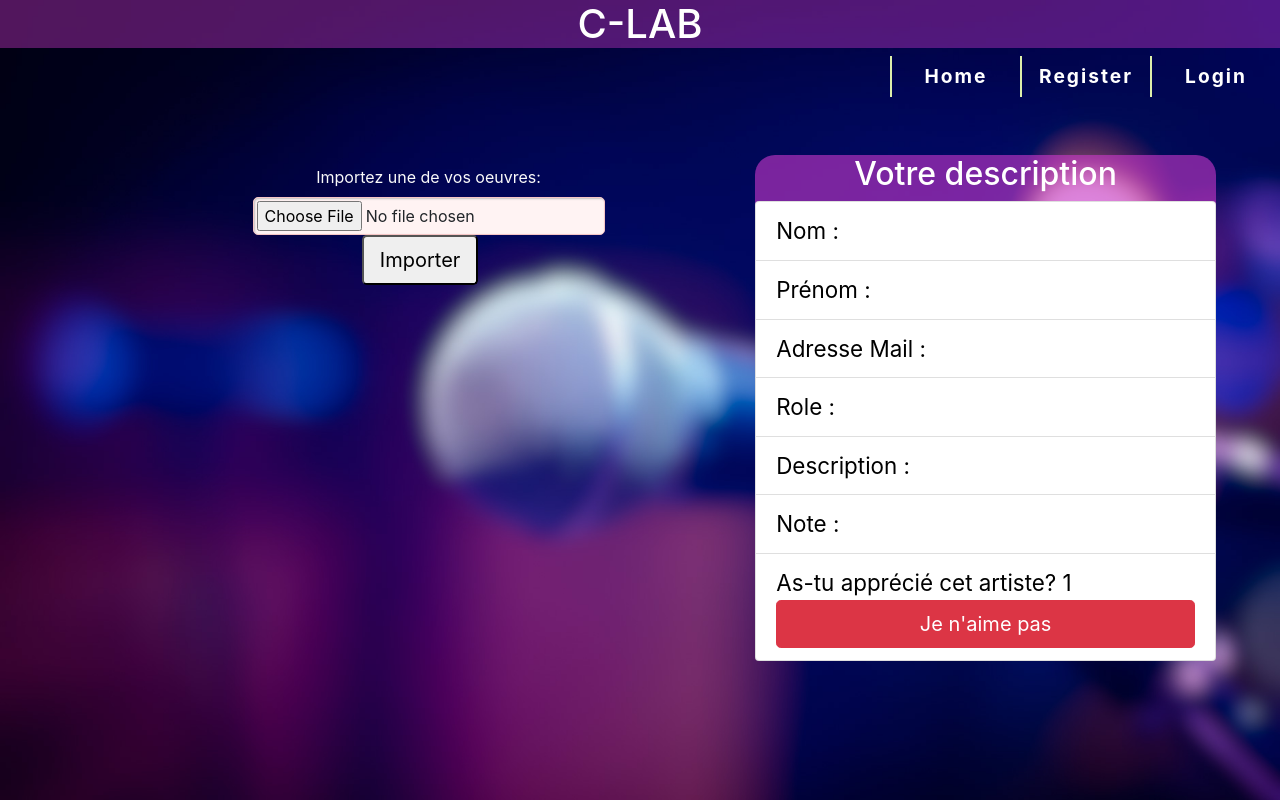
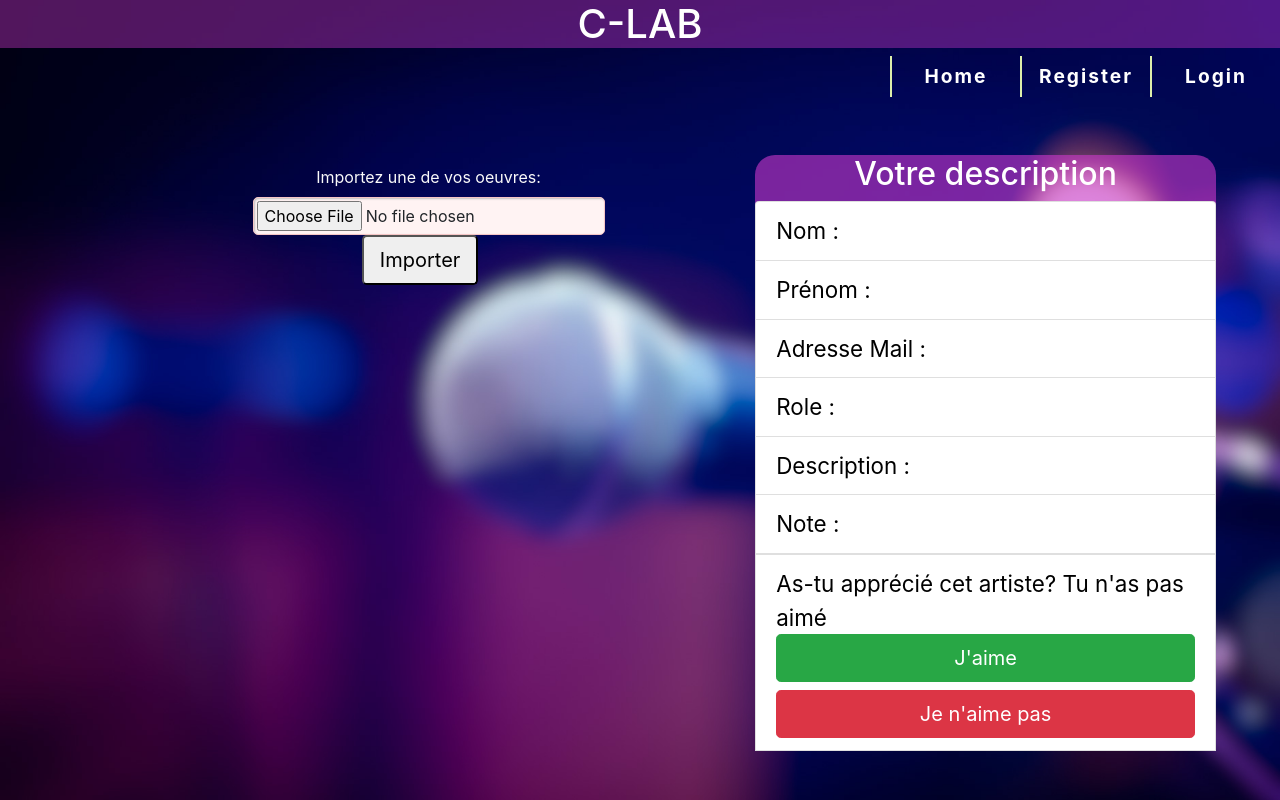
Before and after one commit to darrylbilongo/C-LAB2020, a React (Create React App) app in the folder front-end/: page /profile/1 in a window 1280 px wide. Built offline with nearby package versions, Linux system fonts and the light colour scheme; no server answers.

Commit message:
Vote a deux choix

```diff
--- a/front-end/src/components/Profile.js
+++ b/front-end/src/components/Profile.js
@@ -12,10 +12,10 @@ class Profile extends Component{
           selectedFile: null,
           note: 0,
           loaded: 0,
-          bouton:"Je n'aime pas"
         };
 
-        this.vote=this.vote.bind(this);
+        this.voteAime=this.voteAime.bind(this);
+        this.voteAimePas=this.voteAimePas.bind(this);
         this.onChangeHandler = this.onChangeHandler.bind(this)
         this.onClickHandler = this.onClickHandler.bind(this)
     }
@@ -56,16 +56,25 @@ class Profile extends Component{
         console.log(event.target.files[0])
     }
 
-    vote (){
+    voteAime (){
         this.setState({
-            like: !(this.state.like),
-            bouton: this.state.like ? "Je n'aime pas" : "J'aime"
+            like: true,
         });
 
         axios.put('http://localhost:8080/users/' + this.state.user.id, {
-            note : this.state.like ? this.state.user.note + 1 : this.state.user.note - 1
+            note : this.state.like = this.state.user.note + 1
         })
 
+    }
+
+    voteAimePas(){
+        this.setState({
+            like: false,
+        });
+
+        axios.put('http://localhost:8080/users/' + this.state.user.id, {
+            note : this.state.like = this.state.user.note - 1
+        })
     }
 
     render(){
@@ -88,16 +97,25 @@ class Profile extends Component{
                         <li className="list-group-item">Role : {this.state.user.role}</li>
                         <li className="list-group-item">Description :</li>
                         <li className="list-group-item">Note : {this.state.user.note}</li>
-                        <li className="list-group-item">
-                            As-tu apprécié cet artiste? {this.state.like ? 0 : 1}
-                            <button
-                                onClick={this.vote}
-                                type="submit"
-                                className= {btn_class}
+                        <div>
+                            <li className="list-group-item">
+                                As-tu apprécié cet artiste? {this.state.like ? "Tu as aimé ce profil" : "Tu n'as pas aimé"}
+                                <button
+                                    onClick={this.voteAime}
+                                    type="submit"
+                                    className= "btn btn-block btn-lg btn-success"
                                 >
-                              {this.state.bouton}
-                            </button>
-                        </li>
+                                J'aime
+                                </button>
+                                <button
+                                    onClick={this.voteAimePas}
+                                    type="submit"
+                                    className= "btn btn-block btn-lg btn-danger"
+                                >
+                                Je n'aime pas
+                                </button>
+                            </li>
+                        </div>
                     </ul>
                     </div>
 
```
